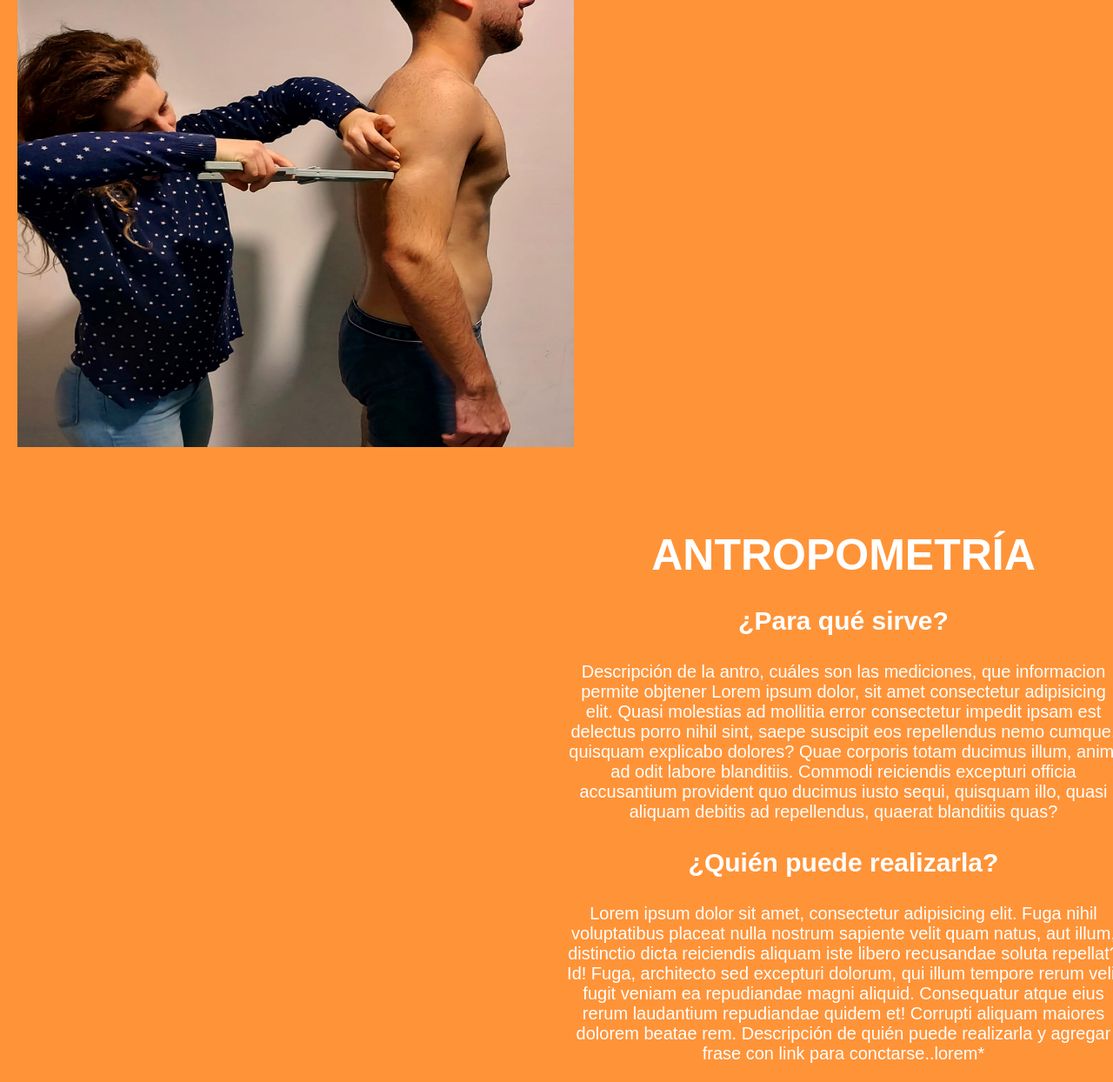
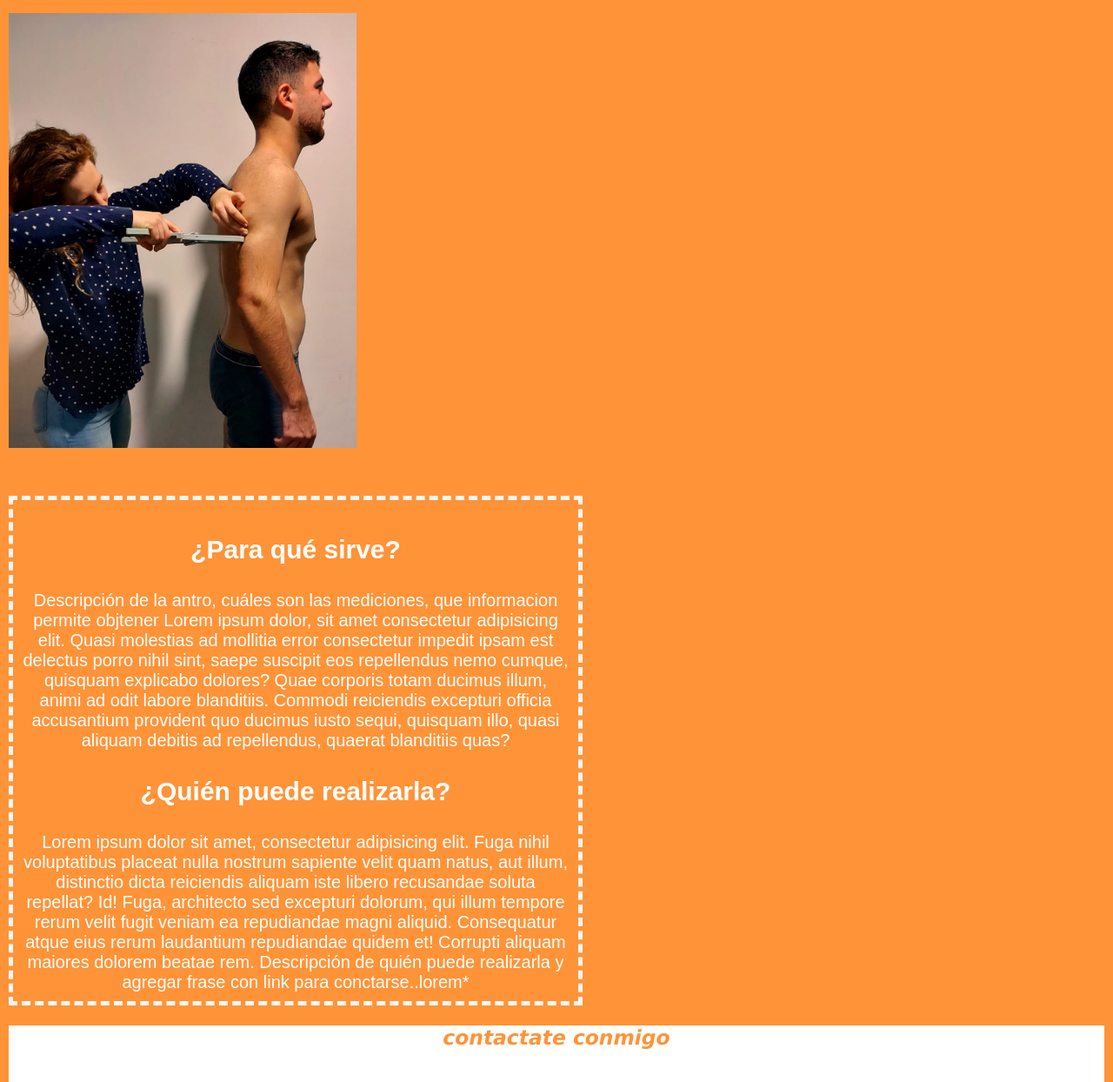
Before and after one commit to paudp/ProyectoNutri, a plain HTML site: page pages/antropometria.html in a window 1280 px wide. Shown: the part 365-1609 px from the top of the page at 87% size. Drawn offline with Linux system fonts and the light colour scheme.

Commit message:
cambios post gitignore, pre bootstrap

```diff
--- a/css/estilo.css
+++ b/css/estilo.css
@@ -1,6 +1,7 @@
 * {
   margin: 0;
   padding: 0;
+  overflow-x: hidden;
 }
 /*selector {
     propiedad:valor;
@@ -107,35 +108,43 @@ a {
 } */
 
 /* estilo imagenes */
-.cajaGrande {
-  display: inline;
-  width: 100%;
-}
+
 .antro {
   border: 2.5px;
   margin: 0;
   padding: 1rem;
-  width: 100%;
+  width: 50%;
   display: inline;
 }
 
 .imgAntro {
   border: 2.5px;
-  width: 50%;
-  height: 65rem;
-  display: inline;
+  width: 40rem;
+  height: 50rem;
+
 }
 
+
 .cajaAntro {
-  border: 0.5rem;
-  margin: 0;
-  margin-left: 50%;
-  padding: 1rem;
+  border: 0.5rem whitesmoke;
+  border-style: dashed;
+    margin: 0;
+ padding: 1rem;
   width: 50%;
   align-items: center;
   margin-top: 5rem;
+align-items: center;
 }
 
+.cajaAntro:hover {
+  background-color: grey;
+  height: fit-content;
+  width: 90%;
+  margin-left: 5rem;
+  margin-top: 5rem;
+  align-items: center;
+
+}
 /* box modelling  flexbox va en el contenedor padre */
 
 .contenedorB {
@@ -321,7 +330,7 @@ nav {
 footer {
   grid-area: footer;
   background-color: white;
-  padding: 1rem;
+  /* padding: 1rem; */
   width: 100%;
 }
 footer h3 {
@@ -453,9 +462,9 @@ footer h3 {
     text-align: center;
   }
 
-  .logoSf {
-    margin: 10rem;
-  }
+  /* .logoSf {
+    /* margin: 10rem;
+  } */
   html {
     font-size: 50%;
   }
--- a/pages/antropometria.html
+++ b/pages/antropometria.html
@@ -35,13 +35,16 @@
     </header>
     <section class="cajaGrande">
     <section class="antro">
-      <img
+      <h1 class="titulos">ANTROPOMETRÍA</h1>
+      <section>
+        <img class="imgAntro"
         src="../imagenes/nicoantro.jfif"
         class="imgAntro"
         alt="Paula realizando una Antropometria"
       />
+      </section>
       <section class="cajaAntro">
-        <h1 class="titulos">ANTROPOMETRÍA</h1>
+
         <h2 class="titulos">¿Para qué sirve? </h2>
         <p class="parrafo">
           Descripción de la antro, cuáles son las mediciones, que informacion
@@ -54,7 +57,9 @@
          Fuga, architecto sed excepturi dolorum, qui illum tempore rerum velit fugit veniam ea repudiandae magni aliquid. Consequatur atque eius rerum laudantium repudiandae quidem et! Corrupti aliquam maiores dolorem beatae rem. Descripción de quién puede realizarla y agregar frase con link para
           conctarse..lorem*
         </p>
+
       </section>
+
       <!-- <..la idea es cerrar con un link a wsp para realizar la antropometria..> -->
       </section>
 
```
Also changed, not shown: 1 other file.
